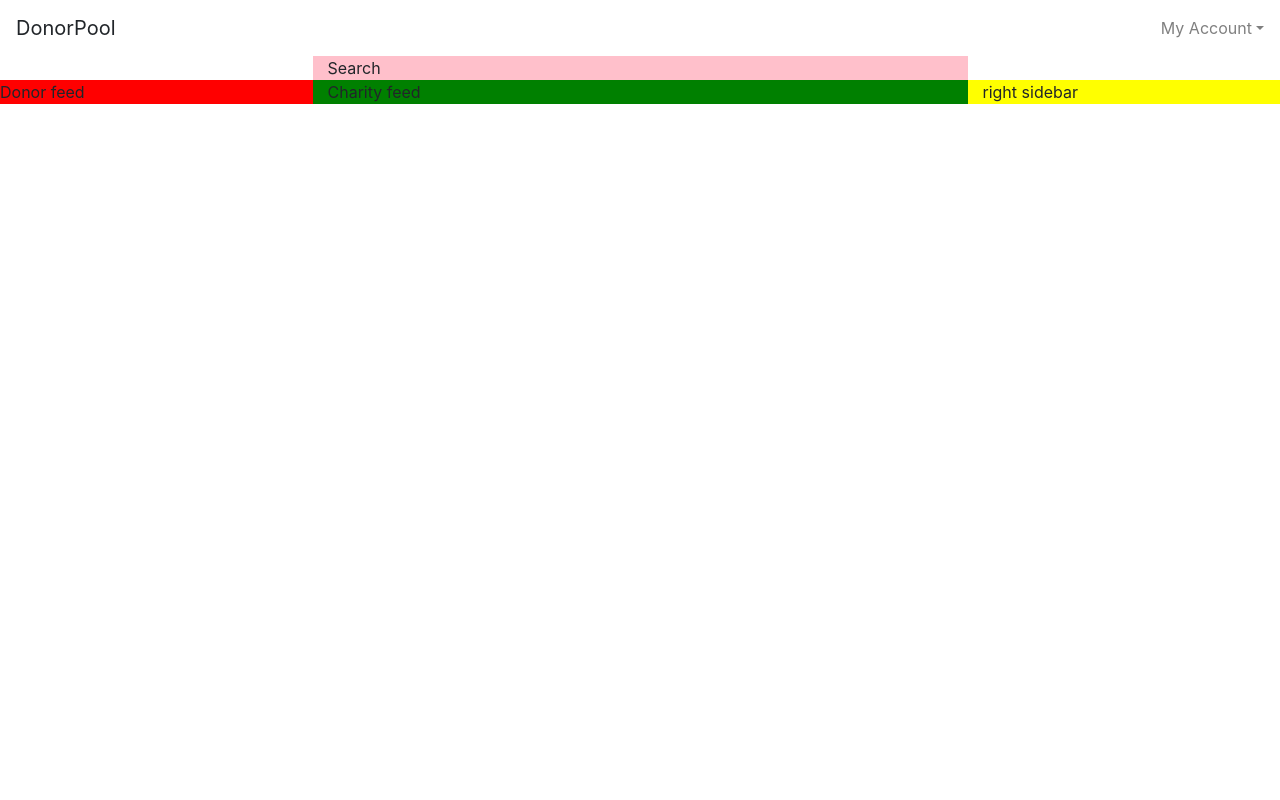
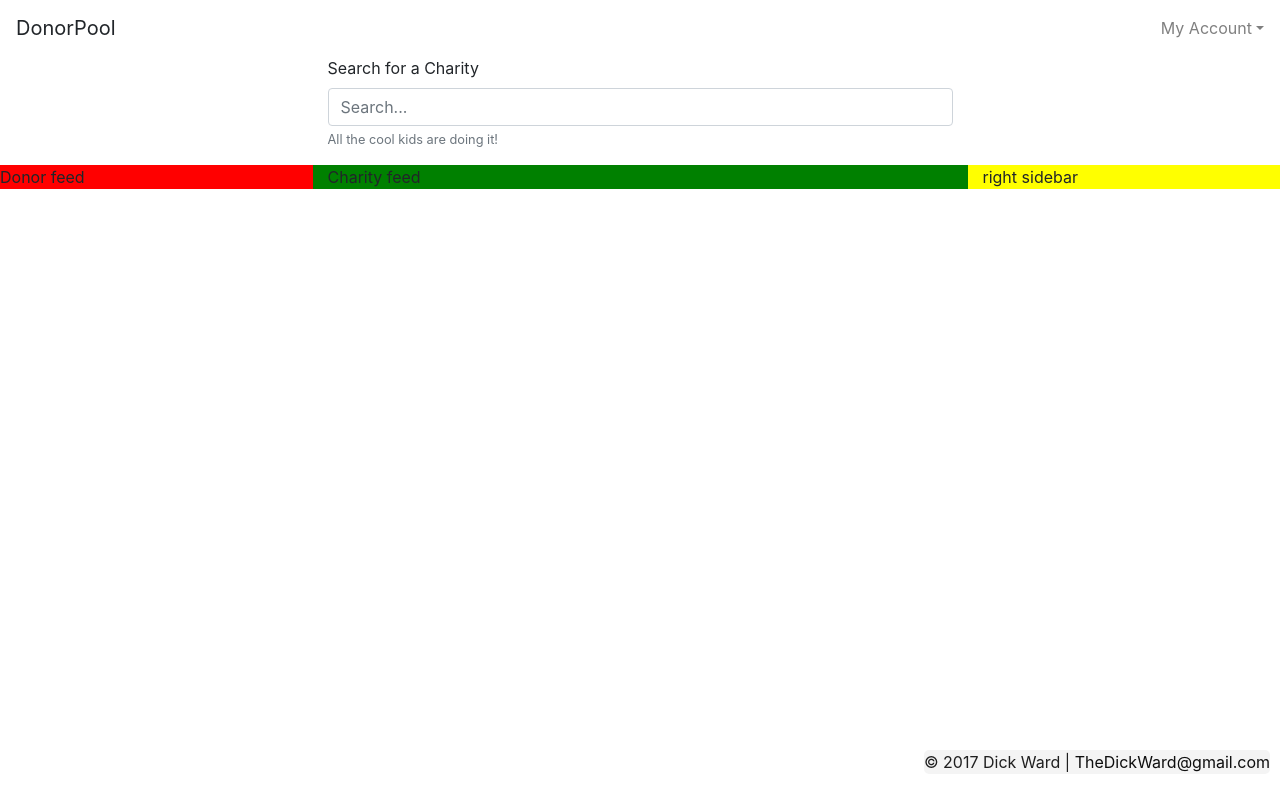
Before and after one commit to Dick-Ward/DonorPool-client, a React (Create React App) app: page / in a window 1280 px wide. Built offline with nearby package versions, Linux system fonts and the light colour scheme.

Commit message:
added search form, generic styling

```diff
--- a/src/App.js
+++ b/src/App.js
@@ -10,6 +10,34 @@ class App extends Component {
       <div>
         <Navigation />
         <DonorViewContainer />
+        <div
+          style={{
+            position: "absolute",
+            bottom: "10px",
+            right: "10px"
+          }}
+        >
+          <footer>
+            <p
+              style={{
+                color: "RGB(31,31,31)",
+                backgroundColor: "RGBa(50, 50, 50, .05)",
+                borderTopRightRadius: "5px",
+                borderTopLeftRadius: "5px",
+                borderBottomRightRadius: "5px",
+                borderBottomLeftRadius: "5px"
+              }}
+            >
+              &copy; 2017 Dick Ward |{" "}
+              <a
+                style={{ color: "RGB(14,14,14)" }}
+                href="mailto:thedickward@gmail.com"
+              >
+                TheDickWard@gmail.com
+              </a>
+            </p>
+          </footer>
+        </div>
       </div>
     );
   }
--- a/src/components/Search.js
+++ b/src/components/Search.js
@@ -1,7 +1,21 @@
 import React from "react";
+import { Form, FormGroup, Label, Input, FormText } from "reactstrap";
 
 const Search = () => {
-  return <div>Search </div>;
+  return (
+    <Form>
+      <FormGroup>
+        <Label for="search">Search for a Charity</Label>
+        <Input
+          type="search"
+          name="search"
+          id="search"
+          placeholder="Search..."
+        />
+        <FormText color="muted">All the cool kids are doing it!</FormText>
+      </FormGroup>
+    </Form>
+  );
 };
 
 export default Search;
--- a/src/containers/DonorViewContainer.js
+++ b/src/containers/DonorViewContainer.js
@@ -12,12 +12,13 @@ class DonorViewContainer extends React.Component {
         <Row>
           <Col />
 
-          <Col sm="6" style={{ backgroundColor: "pink" }}>
+          <Col sm="6">
             <SearchContainer />
           </Col>
 
           <Col />
         </Row>
+
         <Row>
           <Col style={{ backgroundColor: "red" }}>
             <DonorFeedContainer />
```
